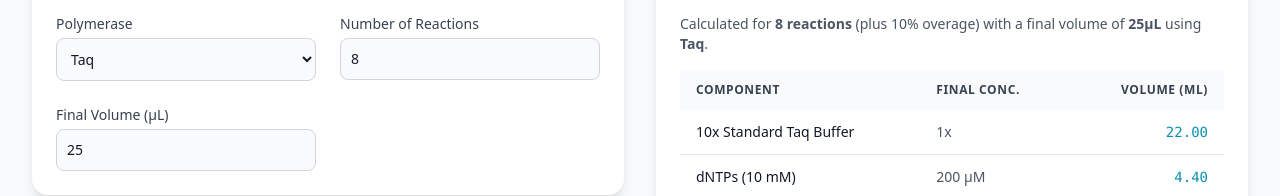
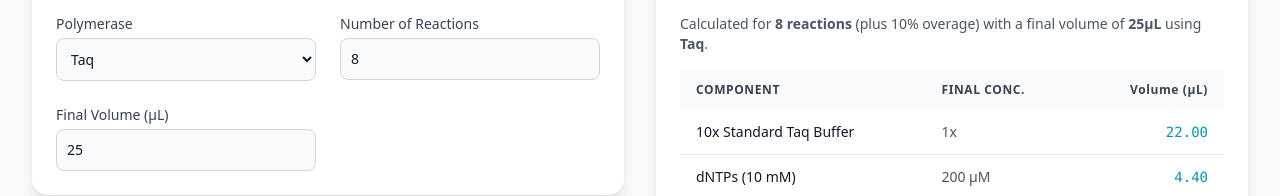
Before and after one commit to pierre-charlesworth/PCR-assistant, a React (Vite) app: page / in a window 1280 px wide. Shown: the part 158-354 px from the top of the page. Built offline with nearby package versions, Linux system fonts and the light colour scheme.

Commit message:
Update MasterMixDisplay.tsx

```diff
--- a/components/MasterMixDisplay.tsx
+++ b/components/MasterMixDisplay.tsx
@@ -34,7 +34,7 @@ const MasterMixTable: React.FC<{
                     <tr>
                         <th className="px-4 py-3">Component</th>
                         <th className="px-4 py-3">Final Conc.</th>
-                        <th className="px-4 py-3 text-right">Volume (µL)</th>
+                        <th className="px-4 py-3 text-right normal-case">Volume (µL)</th>
                     </tr>
                 </thead>
                 <tbody className="divide-y divide-gray-200 dark:divide-gray-700">
```
